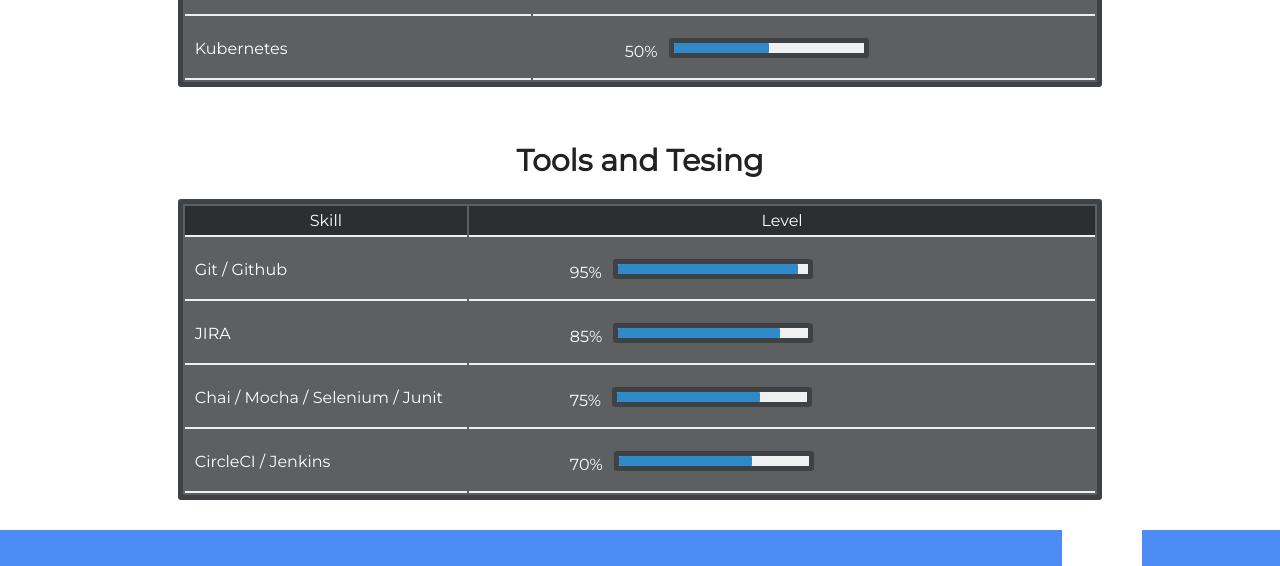
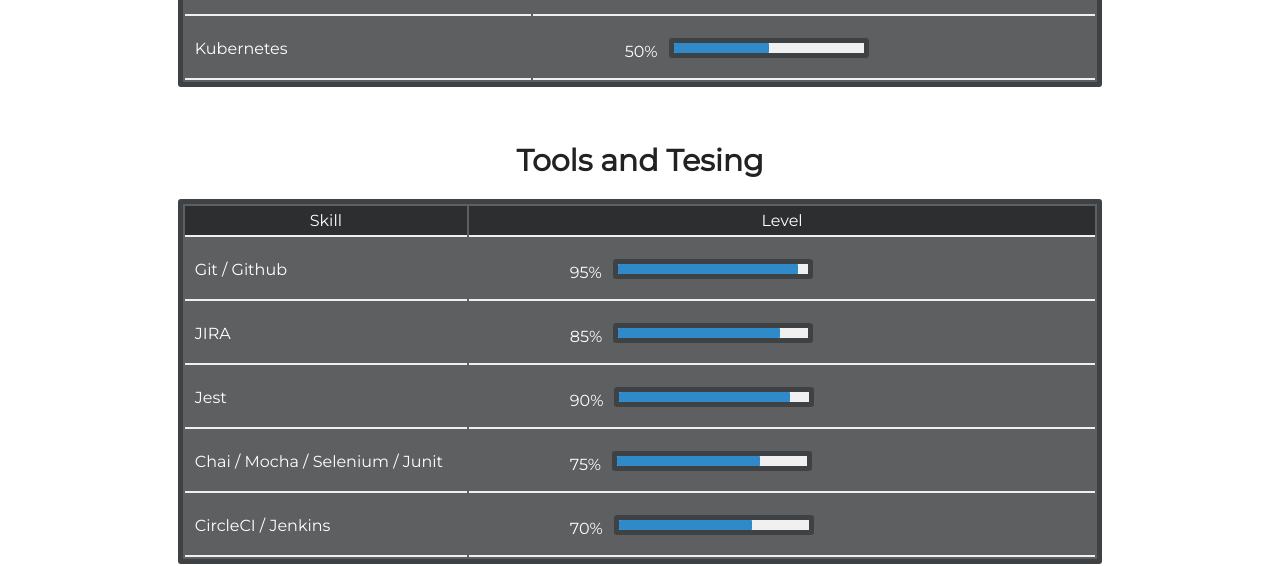
Before and after one commit to kaiz123/kaiz123.github.io, a plain HTML site: page skills.html in a window 1280 px wide. Shown: the part 2029-2595 px from the top of the page. Drawn offline with Linux system fonts and the light colour scheme.

Commit message:
add jest

```diff
--- a/skills.html
+++ b/skills.html
@@ -311,6 +311,15 @@
                             </td>
                         </tr>
                         <tr>
+                            <td>Jest</td>
+                            <td>
+                                <span class="percent">90%</span>
+                                <div class="bar one">
+                                    <div class="fill" style="width:90%;"></div>
+                                </div>
+                            </td>
+                        </tr>
+                        <tr>
                             <td>Chai / Mocha / Selenium / Junit</td>
                             <td>
                                 <span class="percent">75%</span>
```
